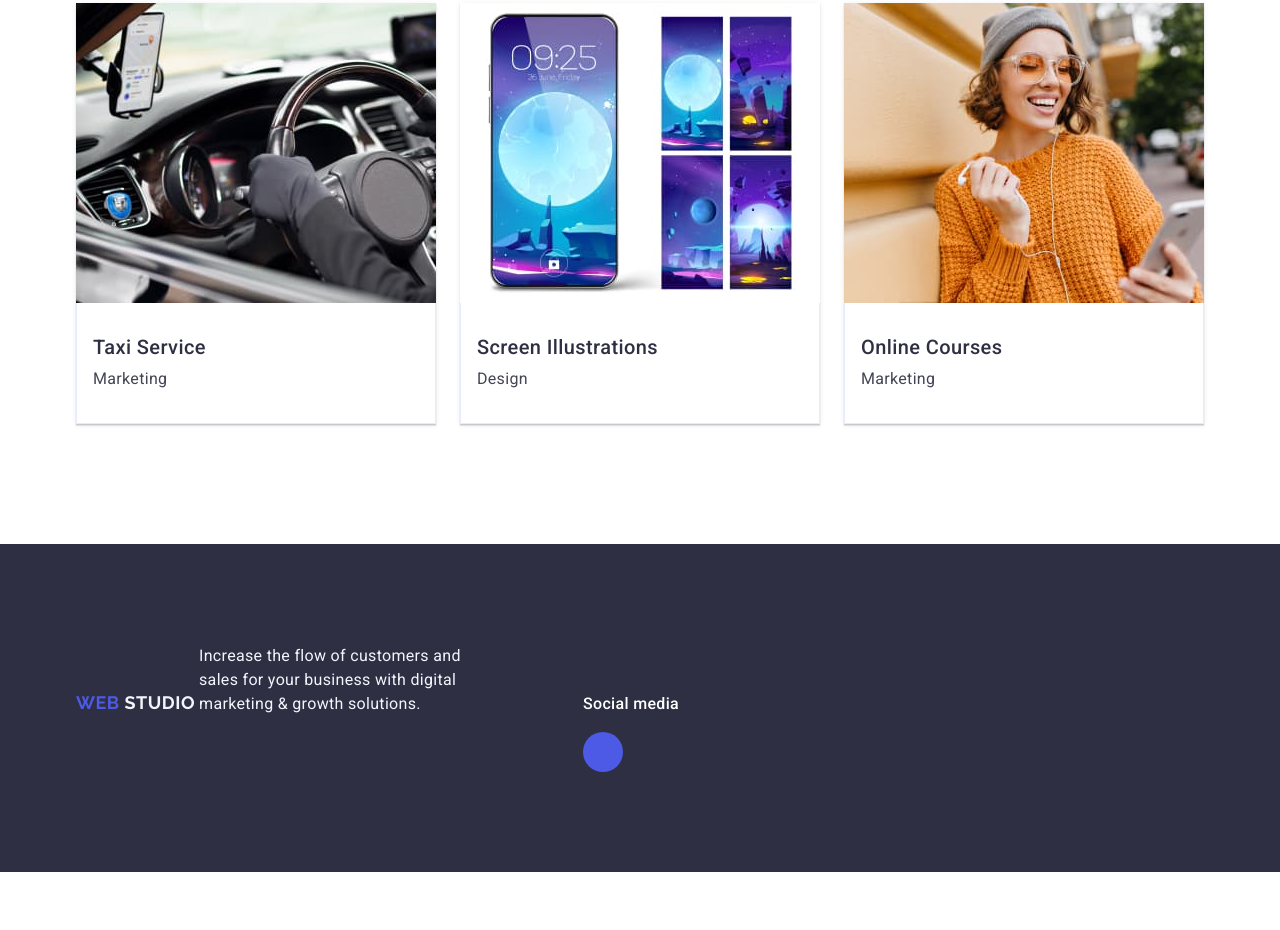
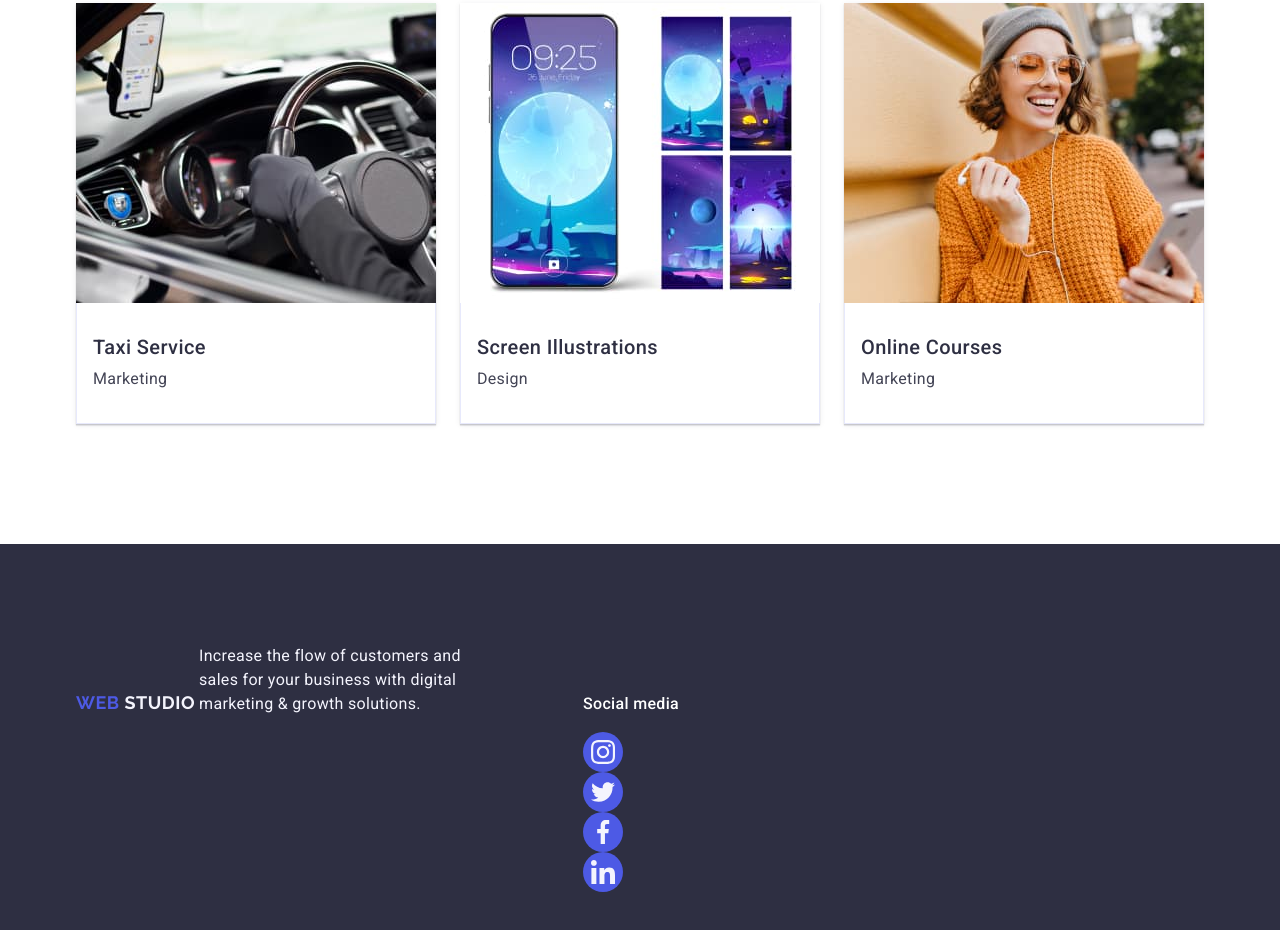
Before and after one commit to Mukuta0Pusmenski/goit-markup-hw-04, a plain HTML site: page index.html in a window 1280 px wide. Shown: the part 2635-3565 px from the top of the page. Before the commit the page ends 3507 px from the top, so only its background shows below. Drawn offline with nearby package versions, Linux system fonts and the light colour scheme.

Commit message:
css html

```diff
--- a/css/styles.css
+++ b/css/styles.css
@@ -549,6 +549,7 @@ a::after{
     display: flex;
     align-items: center;
     justify-content: center;
+    background-color: 250ms cubic-bezier(0.4, 0, 0.2, 1);
 }
 
 .social-network-href:hover{
@@ -559,4 +560,8 @@ a::after{
     background-color: #31d0aa;
 }
 
+.social-network-icon{
+    fill: #f4f4fd;
+}
+
 /* -=- */
--- a/index.html
+++ b/index.html
@@ -338,7 +338,30 @@
             <p class="social-network-paragraf">Social media</p>
             <ul class="social-network-content">
                 <li class="social-network-point">
-                    <a class="social-network-href"></a>
+                    <a class="social-network-href"><svg width="24" height="24" class="social-network-icon">
+                        <use href="./images/icons.svg#icon-instagram"></use>
+                    </svg></a>
+                </li>
+            </ul>
+            <ul class="social-network-content">
+                <li class="social-network-point">
+                    <a class="social-network-href"><svg width="24" height="24" class="social-network-icon">
+                            <use href="./images/icons.svg#icon-twitter"></use>
+                        </svg></a>
+                </li>
+            </ul>
+            <ul class="social-network-content">
+                <li class="social-network-point">
+                    <a class="social-network-href"><svg width="24" height="24" class="social-network-icon">
+                            <use href="./images/icons.svg#icon-facebook"></use>
+                        </svg></a>
+                </li>
+            </ul>
+            <ul class="social-network-content">
+                <li class="social-network-point">
+                    <a class="social-network-href"><svg width="24" height="24" class="social-network-icon">
+                            <use href="./images/icons.svg#icon-linkedin"></use>
+                        </svg></a>
                 </li>
             </ul>
         </div>
```
